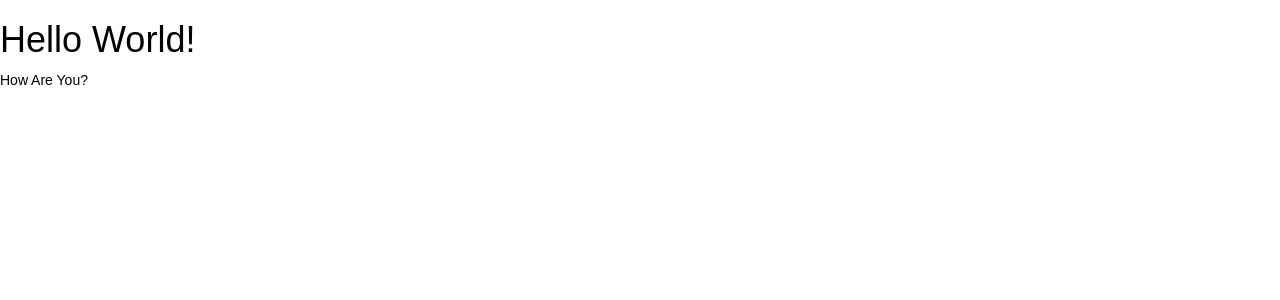
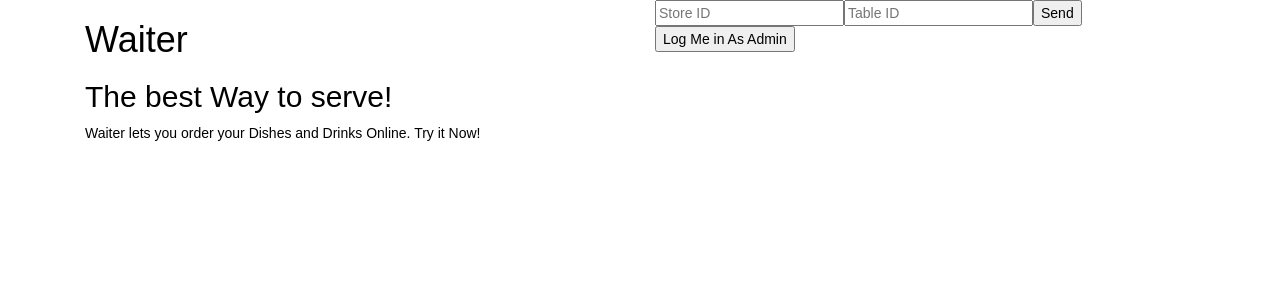
Before and after one commit to Krelleum/Waiter, a React (Create React App) app in the folder client/: page / in a window 1280 px wide. Shown: the top 300 px of the page. Built offline with nearby package versions, Linux system fonts and the light colour scheme; no server answers.

Commit message:
First Works

```diff
--- a/client/src/App.js
+++ b/client/src/App.js
@@ -2,6 +2,7 @@ import React, { Component } from 'react';
 import './App.css';
 import axios from 'axios';
 
+import LoginCotainer from './components/LoginContainer';
 
 
 
@@ -15,22 +16,22 @@ class App extends Component {
   }
 
 
- componentDidMount(){
-   axios({
-     method: 'get',
-     url: 'http://localhost:5000/testroute/getpost',
-     header: {
-       'Content-Type': 'application/json',
-       }
-   })
-   .then(result => {
-     this.setState({init: result.data});
-     console.log(result);
-   })
-   .catch(err => {
-     console.log(err);
-   })
- }
+//  componentDidMount(){
+//    axios({
+//      method: 'get',
+//      url: 'http://localhost:5000/testroute/getpost',
+//      header: {
+//        'Content-Type': 'application/json',
+//        }
+//    })
+//    .then(result => {
+//      this.setState({init: result.data});
+//      console.log(result);
+//    })
+//    .catch(err => {
+//      console.log(err);
+//    })
+//  }
 
 
 
@@ -38,10 +39,7 @@ class App extends Component {
 
     return (
       <div>
-        <h1>Hello World!</h1>
-        <p>How Are You?</p>
-        <p>{this.state.init.name}</p>
-        <p>{this.state.init.age}</p>
+        <LoginCotainer/>
       </div>
 
 
--- /dev/null
+++ b/client/src/components/GuestView/GuestView.js
@@ -0,0 +1,14 @@
+import React, { Component } from 'react'
+
+class GuestView extends Component {
+  render() {
+    return (
+      <div>
+
+      </div>
+    )
+  }
+}
+
+
+export default GuestView;
--- /dev/null
+++ b/client/src/components/Login/GuestLogin.js
@@ -0,0 +1,43 @@
+import React, { Component } from 'react'
+import './GuestLogin.css';
+
+
+class GuestLogin extends Component {
+  render() {
+    return (
+      <div>
+
+            <div className='guestlogincontainer container'>
+
+                <div className='col-md-6 guestlogincontainerleft'>
+                    <div className='guestlogininfo'>
+                        <h1>Waiter</h1>
+                        <h2>The best Way to serve!</h2>
+                        <p>Waiter lets you order your Dishes and Drinks Online. Try it Now!</p>
+                    </div>
+                </div>
+
+                <div className='col-md-6 guestlogincontainerright'>
+                    <div className='guestloginform'>
+                        <form>
+                            <input type='text' placeholder='Store ID'></input>
+                            <input type='text' placeholder='Table ID'></input>
+                            <button>Send</button>
+                        </form>
+                    </div>
+
+                    <button>Log Me in As Admin</button>
+                </div>
+
+
+
+            </div>
+
+
+      </div>
+    )
+  }
+}
+
+
+export default GuestLogin;
--- /dev/null
+++ b/client/src/components/Login/StoreLogin.js
@@ -0,0 +1,45 @@
+import React, { Component } from 'react'
+import './StoreLogin.css';
+
+
+class StoreLogin extends Component {
+  render() {
+    return (
+      <div>
+
+            <div className='storelogincontainer container'>
+
+                <div className='col-md-6 storelogincontainerleft'>
+                    <div className='storelogininfo'>
+                        <h1>Waiter - Admin</h1>
+                        <h2>The best Way to serve!</h2>
+                        <p>Login into to your Store Account to manage Orders.</p>
+                    </div>
+                </div>
+
+                <div className='col-md-6 storelogincontainerright'>
+                    <div className='storeloginform'>
+                        <form>
+                            <input type='text' placeholder='Store ID'></input>
+                            <input type='text' placeholder='Username'></input>
+                            <input type='text' placeholder='Password'></input>
+
+                            <button>Send</button>
+                        </form>
+                    </div>
+
+
+                </div>
+
+
+
+            </div>
+
+
+      </div>
+    )
+  }
+}
+
+
+export default StoreLogin;
--- /dev/null
+++ b/client/src/components/LoginContainer.js
@@ -0,0 +1,60 @@
+import React, { Component } from 'react'
+
+import GuestLogin from './Login/GuestLogin';
+import StoreLogin from './Login/StoreLogin';
+import StoreView from './StoreView/StoreView';
+import GuestView from './GuestView/GuestView';
+
+import './LoginContainer.css';
+
+class LoginContainer extends Component {
+ constructor(props){
+     super(props);
+     this.state = {
+         show: 'GuestLogin',
+     }
+
+    }
+
+
+    // Dicides which Components have to be rendered. Either GuestLogin or StoreLogin and afterwards GuestView, StoreView or SetupView
+
+toRender(){
+    if(this.state.show === 'GuestLogin'){
+        return <GuestLogin/>;
+    }
+    else if(this.state.show === 'StoreLogin'){
+        return <StoreLogin/>
+    }
+    else if (this.state.show === 'GuestView'){
+        return <GuestView/>
+    }
+
+    else if (this.state.show === 'StoreView'){
+        return <StoreView/>
+    }
+
+    else if(this.state.show === 'SetupView'){
+        return null;
+    }
+
+    else {
+        return null;
+    }
+}
+
+
+
+
+render() {
+    return (
+      <div>
+        {this.toRender()}
+      </div>
+    )
+  }
+}
+
+
+
+export default LoginContainer;
--- /dev/null
+++ b/client/src/components/StoreView/StoreView.js
@@ -0,0 +1,14 @@
+import React, { Component } from 'react'
+
+class StoreView extends Component {
+  render() {
+    return (
+      <div>
+
+      </div>
+    )
+  }
+}
+
+
+export default StoreView;
```
Also changed, not shown: client/src/components/Login/GuestLogin.css (added), client/src/components/Login/StoreLogin.css (added), client/src/components/LoginContainer.css (added).
